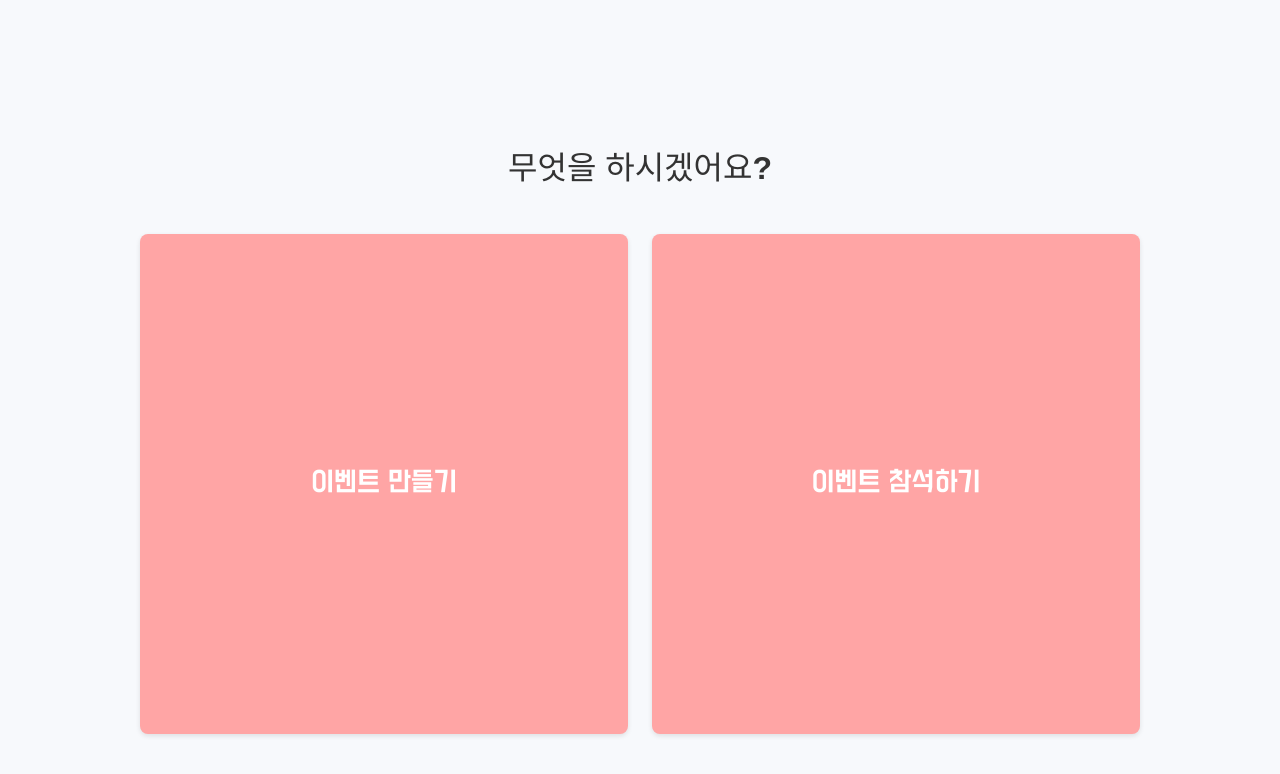
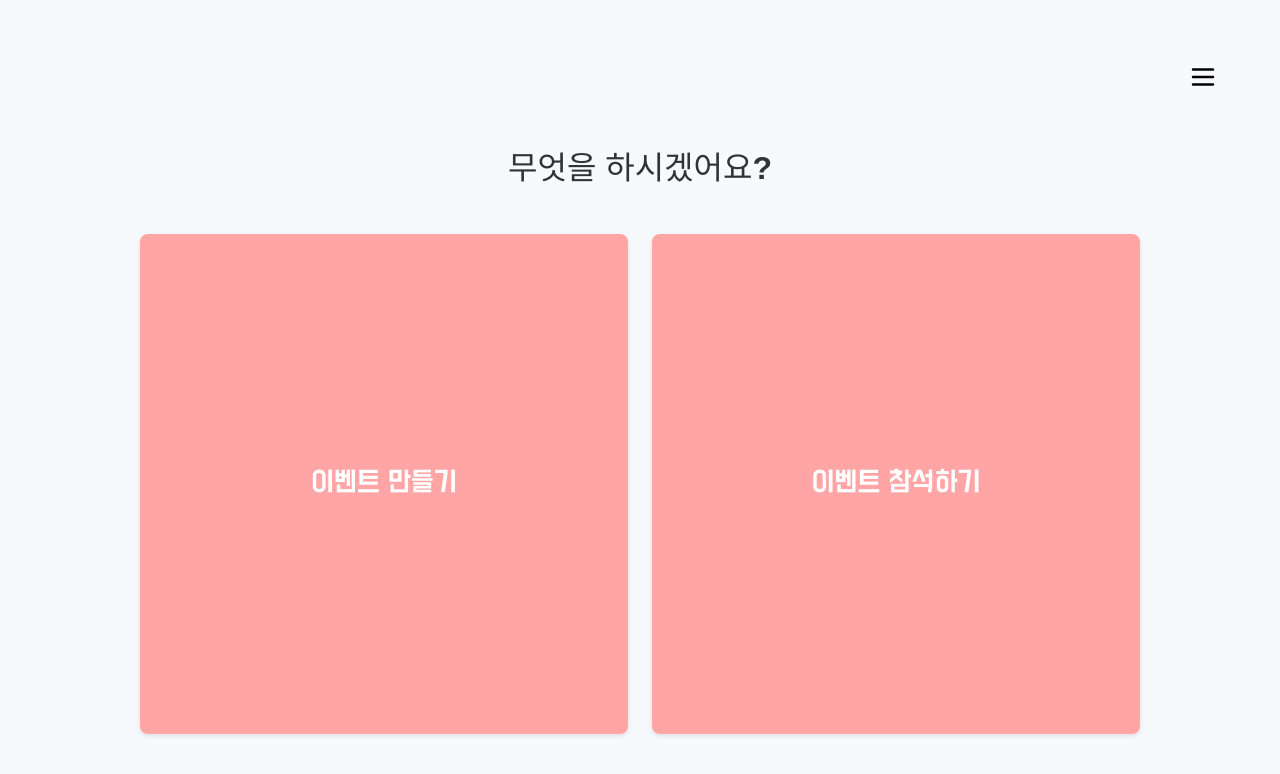
Before and after one commit to GustavEiffels/Mozzi_Front_demo, a React (Vite) app: page / in a window 1280 px wide. Both pictures are taken after a click on the button "로그인". Shown: the top 774 px of the page. Built offline with nearby package versions, Linux system fonts and the light colour scheme.

Commit message:
🐛 fix: Main Page 수정 완료 - 메뉴 바 추가

```diff
--- a/src/App.jsx
+++ b/src/App.jsx
@@ -10,10 +10,15 @@ function App() {
     setIsLoggedIn(true);
   };
 
+  const handleLogout = () => {
+    setIsLoggedIn(false)
+  };
+
+
   return (
     <div className="App">
       {isLoggedIn ? (
-        <MainHome/>
+        <MainHome onLogout={handleLogout} />
       ) : (
         <LoginPage onLoginSuccess={handleLoginSuccess} />
       )}
--- a/src/pages/MainHome.css
+++ b/src/pages/MainHome.css
@@ -1,3 +1,5 @@
+/* src/components/MainHome.css */
+
 .container {
   display: flex;
   flex-direction: column;
@@ -6,6 +8,7 @@
   min-height: 100vh;
   background-color: #f7f9fc;
   font-family: Arial, sans-serif;
+  position: relative;
 }
 
 .title {
@@ -42,3 +45,73 @@
   background-color: #ff8c8c;
   transform: translateY(-2px);
 }
+
+/* 햄버거 메뉴 관련 스타일 수정 */
+.menu-button {
+  position: absolute;
+  top: 20px;
+  right: 20px;
+  background: none;
+  border: none;
+  cursor: pointer;
+  z-index: 10;
+  padding: 10px;
+  display: flex;
+  align-items: center;
+  justify-content: center;
+  outline: none;
+}
+
+/* 포커스 시에도 테두리 없애기 (접근성을 위해 신중히 고려) */
+.menu-button:focus {
+  outline: none;
+}
+
+
+.menu-icon {
+  width: 30px;
+  height: 30px;
+  fill: #555;
+}
+
+.dropdown-menu {
+  position: absolute;
+  /* top 값 증가로 간격 조절 (60px -> 70px 또는 원하는 만큼) */
+  top: 70px; /* 햄버거 메뉴 아래에 위치, 간격 벌리기 */
+  right: 20px;
+  background-color: white;
+  border: 1px solid #ddd;
+  border-radius: 8px;
+  box-shadow: 0 4px 8px rgba(0, 0, 0, 0.1);
+  list-style: none;
+  padding: 0;
+  margin: 0;
+  width: 180px;
+  z-index: 9;
+}
+
+.dropdown-menu.hidden {
+  display: none;
+}
+
+.dropdown-item {
+  padding: 12px 15px;
+  cursor: pointer;
+  font-size: 0.95rem;
+  color: #333;
+  transition: background-color 0.2s ease;
+}
+
+.dropdown-item:hover {
+  background-color: #f0f0f0;
+}
+
+.dropdown-item:first-child {
+  border-top-left-radius: 8px;
+  border-top-right-radius: 8px;
+}
+
+.dropdown-item:last-child {
+  border-bottom-left-radius: 8px;
+  border-bottom-right-radius: 8px;
+}
--- a/src/pages/MainHome.jsx
+++ b/src/pages/MainHome.jsx
@@ -1,17 +1,68 @@
-import React from 'react';
+import React, { useState, useEffect, useRef } from 'react';
 import './MainHome.css';
 
-function MainHome() {
+function MainHome({ onLogout }) {
+  const [isMenuOpen, setIsMenuOpen] = useState(false);
+  const menuRef = useRef(null);
+
+  useEffect(() => {
+    function handleClickOutside(event) {
+      if (menuRef.current && !menuRef.current.contains(event.target)) {
+        setIsMenuOpen(false); // 메뉴 닫기
+      }
+    }
+
+    document.addEventListener('mousedown', handleClickOutside);
+
+    return () => {
+      document.removeEventListener('mousedown', handleClickOutside);
+    };
+  }, [menuRef]);
+
+
   const handleCreateEvent = () => {
     alert('이벤트 만들기 페이지로 이동합니다. (실제 라우팅 필요)');
+    setIsMenuOpen(false);
   };
 
   const handleJoinEvent = () => {
     alert('이벤트 참석하기 페이지로 이동합니다. (실제 라우팅 필요)');
+    setIsMenuOpen(false);
+  };
+
+  const toggleMenu = () => {
+    setIsMenuOpen(!isMenuOpen);
+  };
+
+  const handleLogout = () => {
+    if (onLogout) {
+      onLogout();
+    }
+    setIsMenuOpen(false);
+  };
+
+  const handleChangeUserInfo = () => {
+    alert('개인정보 변경 페이지로 이동합니다. (실제 라우팅 필요)');
+    setIsMenuOpen(false); // 메뉴 닫기
   };
 
   return (
-    <div className='container'>
+    // menuRef를 햄버거 버튼과 드롭다운 메뉴를 감싸는 최상위 div에 연결합니다.
+    // 이렇게 하면 이 div 영역 내에서 발생한 클릭은 메뉴 닫힘을 유발하지 않습니다.
+    <div className='container' ref={menuRef}> {/* ref 연결 */}
+      {/* 햄버거 메뉴 버튼 */}
+      <button className='menu-button' onClick={toggleMenu}>
+        <svg className='menu-icon' viewBox="0 0 24 24" fill="none" xmlns="http://www.w3.org/2000/svg">
+          <path d="M4 6H20M4 12H20M4 18H20" stroke="currentColor" strokeWidth="2" strokeLinecap="round" strokeLinejoin="round"/>
+        </svg>
+      </button>
+
+      {/* 드롭다운 메뉴 */}
+      <ul className={`dropdown-menu ${isMenuOpen ? '' : 'hidden'}`}>
+        <li className='dropdown-item' onClick={handleChangeUserInfo}>개인정보 변경</li>
+        <li className='dropdown-item' onClick={handleLogout}>로그아웃</li>
+      </ul>
+
       <h1 className='title'>무엇을 하시겠어요?</h1>
       <div className='buttonGroup'>
         <button
```
